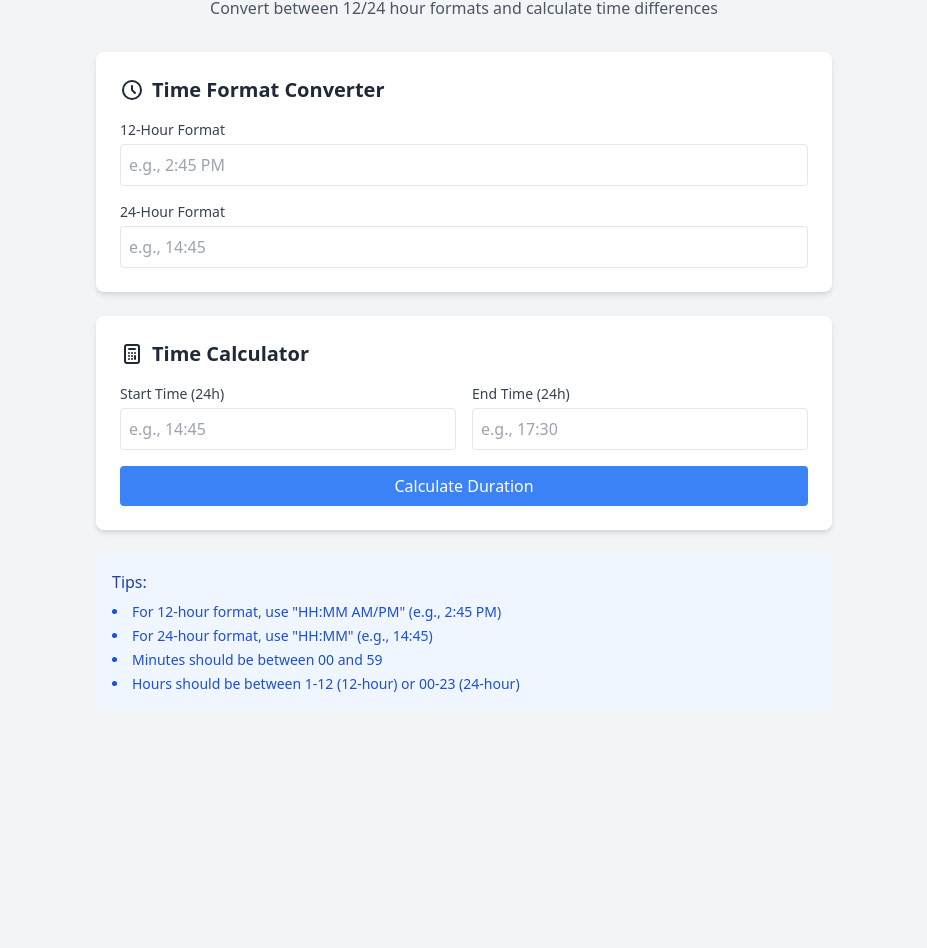
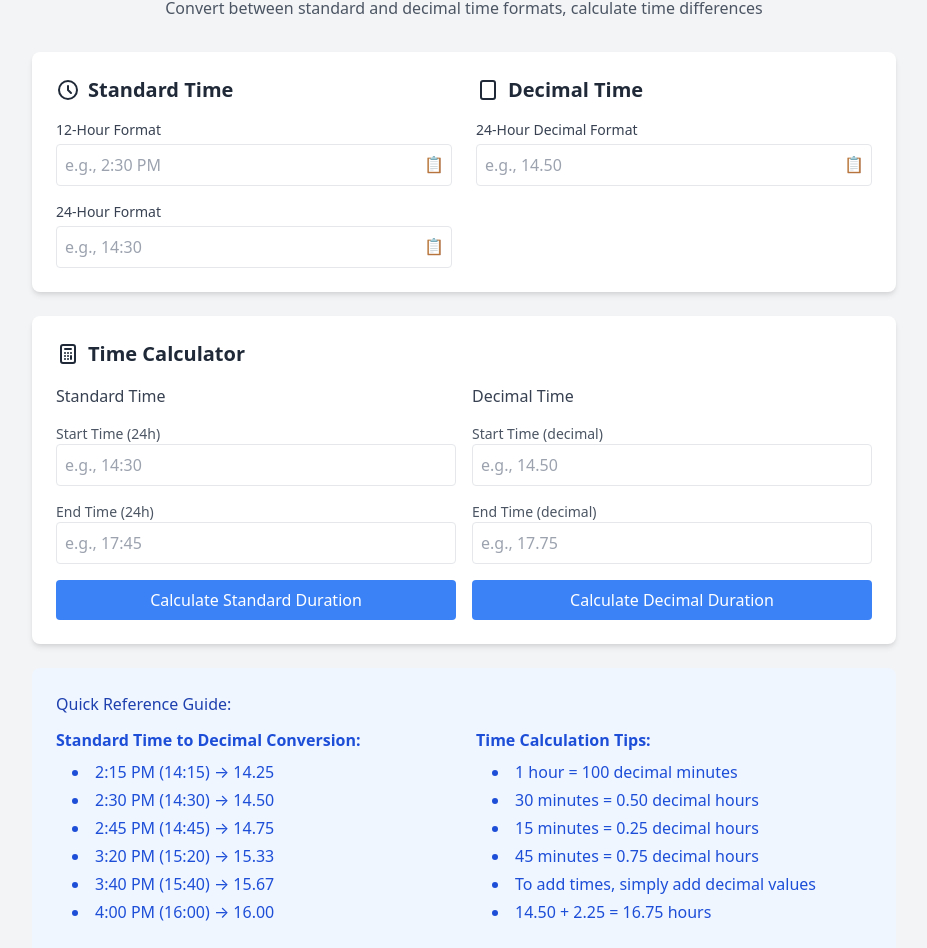
Before and after one commit to NeuralBloom/time-converter, a plain HTML site: page index.html in a window 1280 px wide. Shown: the part 80-1028 px from the top of the page, without its empty margins (176-1103 px from the left). Before the commit the page ends 822 px from the top, so only its background shows below. Drawn offline with nearby package versions, Linux system fonts and the light colour scheme.

Commit message:
Update index.html

```diff
--- a/index.html
+++ b/index.html
@@ -3,53 +3,82 @@
 <head>
     <meta charset="UTF-8">
     <meta name="viewport" content="width=device-width, initial-scale=1.0">
-    <title>Time Converter & Calculator</title>
+    <title>Time Format Converter & Calculator</title>
     <link href="https://cdn.jsdelivr.net/npm/tailwindcss@2.2.19/dist/tailwind.min.css" rel="stylesheet">
     <script src="script.js" defer></script>
 </head>
 <body class="bg-gray-100 min-h-screen py-8">
-    <div class="max-w-3xl mx-auto px-4">
-        <!-- Header -->
+    <div class="max-w-4xl mx-auto px-4">
         <header class="text-center mb-8">
-            <h1 class="text-3xl font-bold text-gray-800">Time Converter & Calculator</h1>
-            <p class="text-gray-600 mt-2">Convert between 12/24 hour formats and calculate time differences</p>
+            <h1 class="text-3xl font-bold text-gray-800">Time Format Converter & Calculator</h1>
+            <p class="text-gray-600 mt-2">Convert between standard and decimal time formats, calculate time differences</p>
         </header>
 
         <!-- Time Converter Card -->
         <div class="bg-white rounded-lg shadow-md p-6 mb-6">
+            <div class="grid grid-cols-1 md:grid-cols-2 gap-6">
+                <!-- Standard Time Section -->
+                <div>
                     <h2 class="text-xl font-semibold mb-4 text-gray-800 flex items-center">
                         <svg class="w-6 h-6 mr-2" fill="none" stroke="currentColor" viewBox="0 0 24 24">
                             <path stroke-linecap="round" stroke-linejoin="round" stroke-width="2"
                                   d="M12 8v4l3 3m6-3a9 9 0 11-18 0 9 9 0 0118 0z" />
                         </svg>
-                Time Format Converter
+                        Standard Time
                     </h2>
+                    <div class="space-y-4">
+                        <div class="relative">
+                            <label class="block text-sm font-medium text-gray-700 mb-1">12-Hour Format</label>
+                            <input type="text" id="time12"
+                                   placeholder="e.g., 2:30 PM"
+                                   class="w-full p-2 border rounded focus:ring-2 focus:ring-blue-500 focus:border-blue-500">
+                            <button onclick="copyToClipboard('time12')"
+                                    class="absolute right-2 top-8 text-gray-400 hover:text-gray-600">
+                                📋
+                            </button>
+                            <div id="error12" class="text-red-500 text-sm mt-1 hidden"></div>
+                        </div>
 
-            <div class="space-y-4">
-                <div>
-                    <label class="block text-sm font-medium text-gray-700 mb-1">12-Hour Format</label>
                         <div class="relative">
-                        <input type="text" id="time12"
-                               placeholder="e.g., 2:45 PM"
+                            <label class="block text-sm font-medium text-gray-700 mb-1">24-Hour Format</label>
+                            <input type="text" id="time24"
+                                   placeholder="e.g., 14:30"
                                    class="w-full p-2 border rounded focus:ring-2 focus:ring-blue-500 focus:border-blue-500">
-                        <div id="error12" class="text-red-500 text-sm mt-1 hidden"></div>
+                            <button onclick="copyToClipboard('time24')"
+                                    class="absolute right-2 top-8 text-gray-400 hover:text-gray-600">
+                                📋
+                            </button>
+                            <div id="error24" class="text-red-500 text-sm mt-1 hidden"></div>
+                        </div>
                     </div>
                 </div>
 
+                <!-- Decimal Time Section -->
                 <div>
-                    <label class="block text-sm font-medium text-gray-700 mb-1">24-Hour Format</label>
+                    <h2 class="text-xl font-semibold mb-4 text-gray-800 flex items-center">
+                        <svg class="w-6 h-6 mr-2" fill="none" stroke="currentColor" viewBox="0 0 24 24">
+                            <path stroke-linecap="round" stroke-linejoin="round" stroke-width="2"
+                                  d="M7 21h10a2 2 0 002-2V5a2 2 0 00-2-2H7a2 2 0 00-2 2v14a2 2 0 002 2z" />
+                        </svg>
+                        Decimal Time
+                    </h2>
                     <div class="relative">
-                        <input type="text" id="time24"
-                               placeholder="e.g., 14:45"
+                        <label class="block text-sm font-medium text-gray-700 mb-1">24-Hour Decimal Format</label>
+                        <input type="text" id="timeDecimal"
+                               placeholder="e.g., 14.50"
                                class="w-full p-2 border rounded focus:ring-2 focus:ring-blue-500 focus:border-blue-500">
-                        <div id="error24" class="text-red-500 text-sm mt-1 hidden"></div>
+                        <button onclick="copyToClipboard('timeDecimal')"
+                                class="absolute right-2 top-8 text-gray-400 hover:text-gray-600">
+                            📋
+                        </button>
+                        <div id="errorDecimal" class="text-red-500 text-sm mt-1 hidden"></div>
                     </div>
                 </div>
             </div>
         </div>
 
         <!-- Time Calculator Card -->
-        <div class="bg-white rounded-lg shadow-md p-6">
+        <div class="bg-white rounded-lg shadow-md p-6 mb-6">
             <h2 class="text-xl font-semibold mb-4 text-gray-800 flex items-center">
                 <svg class="w-6 h-6 mr-2" fill="none" stroke="currentColor" viewBox="0 0 24 24">
                     <path stroke-linecap="round" stroke-linejoin="round" stroke-width="2"
@@ -58,46 +87,111 @@
                 Time Calculator
             </h2>
 
+            <div class="space-y-6">
+                <div class="grid grid-cols-1 md:grid-cols-2 gap-4">
+                    <!-- Standard Time Calculator -->
                     <div class="space-y-4">
-                <div class="grid grid-cols-1 md:grid-cols-2 gap-4">
+                        <h3 class="font-medium text-gray-700">Standard Time</h3>
                         <div>
-                        <label class="block text-sm font-medium text-gray-700 mb-1">Start Time (24h)</label>
-                        <input type="text" id="startTime"
-                               placeholder="e.g., 14:45"
-                               class="w-full p-2 border rounded focus:ring-2 focus:ring-blue-500 focus:border-blue-500">
-                        <div id="errorStart" class="text-red-500 text-sm mt-1 hidden"></div>
+                            <label class="block text-sm text-gray-600">Start Time (24h)</label>
+                            <input type="text" id="startTimeStd"
+                                   placeholder="e.g., 14:30"
+                                   class="w-full p-2 border rounded">
+                            <div id="errorStartStd" class="text-red-500 text-sm mt-1 hidden"></div>
                         </div>
-
                         <div>
-                        <label class="block text-sm font-medium text-gray-700 mb-1">End Time (24h)</label>
-                        <input type="text" id="endTime"
-                               placeholder="e.g., 17:30"
-                               class="w-full p-2 border rounded focus:ring-2 focus:ring-blue-500 focus:border-blue-500">
-                        <div id="errorEnd" class="text-red-500 text-sm mt-1 hidden"></div>
+                            <label class="block text-sm text-gray-600">End Time (24h)</label>
+                            <input type="text" id="endTimeStd"
+                                   placeholder="e.g., 17:45"
+                                   class="w-full p-2 border rounded">
+                            <div id="errorEndStd" class="text-red-500 text-sm mt-1 hidden"></div>
+                        </div>
+                        <button onclick="calculateStandardDuration()"
+                                class="w-full bg-blue-500 text-white px-4 py-2 rounded hover:bg-blue-600">
+                            Calculate Standard Duration
+                        </button>
+                        <div id="durationStd" class="p-4 bg-gray-50 rounded hidden">
+                            <p class="font-medium">Standard Duration:</p>
+                            <p id="durationResultStd" class="text-lg"></p>
+                            <button onclick="copyToClipboard('durationResultStd')"
+                                    class="text-sm text-gray-500 hover:text-gray-700">
+                                📋 Copy
+                            </button>
                         </div>
                     </div>
 
-                <button onclick="calculateDuration()"
-                        class="w-full bg-blue-500 text-white px-4 py-2 rounded hover:bg-blue-600 focus:outline-none focus:ring-2 focus:ring-blue-500 focus:ring-offset-2 transition-colors">
-                    Calculate Duration
+                    <!-- Decimal Time Calculator -->
+                    <div class="space-y-4">
+                        <h3 class="font-medium text-gray-700">Decimal Time</h3>
+                        <div>
+                            <label class="block text-sm text-gray-600">Start Time (decimal)</label>
+                            <input type="text" id="startTimeDecimal"
+                                   placeholder="e.g., 14.50"
+                                   class="w-full p-2 border rounded">
+                            <div id="errorStartDecimal" class="text-red-500 text-sm mt-1 hidden"></div>
+                        </div>
+                        <div>
+                            <label class="block text-sm text-gray-600">End Time (decimal)</label>
+                            <input type="text" id="endTimeDecimal"
+                                   placeholder="e.g., 17.75"
+                                   class="w-full p-2 border rounded">
+                            <div id="errorEndDecimal" class="text-red-500 text-sm mt-1 hidden"></div>
+                        </div>
+                        <button onclick="calculateDecimalDuration()"
+                                class="w-full bg-blue-500 text-white px-4 py-2 rounded hover:bg-blue-600">
+                            Calculate Decimal Duration
                         </button>
-
-                <div id="duration" class="mt-4 p-4 bg-gray-50 rounded hidden">
-                    <p class="font-medium text-gray-700">Duration:</p>
-                    <p id="durationResult" class="text-lg text-gray-900"></p>
+                        <div id="durationDecimal" class="p-4 bg-gray-50 rounded hidden">
+                            <p class="font-medium">Decimal Duration:</p>
+                            <p id="durationResultDecimal" class="text-lg"></p>
+                            <button onclick="copyToClipboard('durationResultDecimal')"
+                                    class="text-sm text-gray-500 hover:text-gray-700">
+                                📋 Copy
+                            </button>
+                        </div>
+                    </div>
                 </div>
             </div>
         </div>
 
-        <!-- Help Section -->
-        <div class="mt-6 bg-blue-50 rounded-lg p-4">
-            <h3 class="font-medium text-blue-800 mb-2">Tips:</h3>
-            <ul class="list-disc list-inside text-sm text-blue-700 space-y-1">
-                <li>For 12-hour format, use "HH:MM AM/PM" (e.g., 2:45 PM)</li>
-                <li>For 24-hour format, use "HH:MM" (e.g., 14:45)</li>
-                <li>Minutes should be between 00 and 59</li>
-                <li>Hours should be between 1-12 (12-hour) or 00-23 (24-hour)</li>
+        <!-- Examples and Help Section -->
+        <div class="bg-blue-50 rounded-lg p-6">
+            <h3 class="font-medium text-blue-800 mb-3">Quick Reference Guide:</h3>
+            <div class="grid grid-cols-1 md:grid-cols-2 gap-6 text-blue-700">
+                <div>
+                    <p class="font-semibold mb-2">Standard Time to Decimal Conversion:</p>
+                    <ul class="list-disc list-inside space-y-1 ml-4">
+                        <li>2:15 PM (14:15) → 14.25</li>
+                        <li>2:30 PM (14:30) → 14.50</li>
+                        <li>2:45 PM (14:45) → 14.75</li>
+                        <li>3:20 PM (15:20) → 15.33</li>
+                        <li>3:40 PM (15:40) → 15.67</li>
+                        <li>4:00 PM (16:00) → 16.00</li>
                     </ul>
+                </div>
+
+                <div>
+                    <p class="font-semibold mb-2">Time Calculation Tips:</p>
+                    <ul class="list-disc list-inside space-y-1 ml-4">
+                        <li>1 hour = 100 decimal minutes</li>
+                        <li>30 minutes = 0.50 decimal hours</li>
+                        <li>15 minutes = 0.25 decimal hours</li>
+                        <li>45 minutes = 0.75 decimal hours</li>
+                        <li>To add times, simply add decimal values</li>
+                        <li>14.50 + 2.25 = 16.75 hours</li>
+                    </ul>
+                </div>
+            </div>
+
+            <div class="mt-6 p-4 bg-yellow-50 rounded-lg">
+                <p class="text-yellow-800 font-medium">💡 Pro Tips:</p>
+                <ul class="list-disc list-inside space-y-1 ml-4 text-yellow-700">
+                    <li>Click the clipboard icon (📋) to copy any value</li>
+                    <li>For decimal time, use period (.) not colon (:)</li>
+                    <li>Enter times in 24-hour format for most accurate results</li>
+                    <li>Decimal time makes calculations easier (just add the numbers!)</li>
+                </ul>
+            </div>
         </div>
     </div>
 </body>
```
Lines whose indentation alone changed are shown as unchanged.
